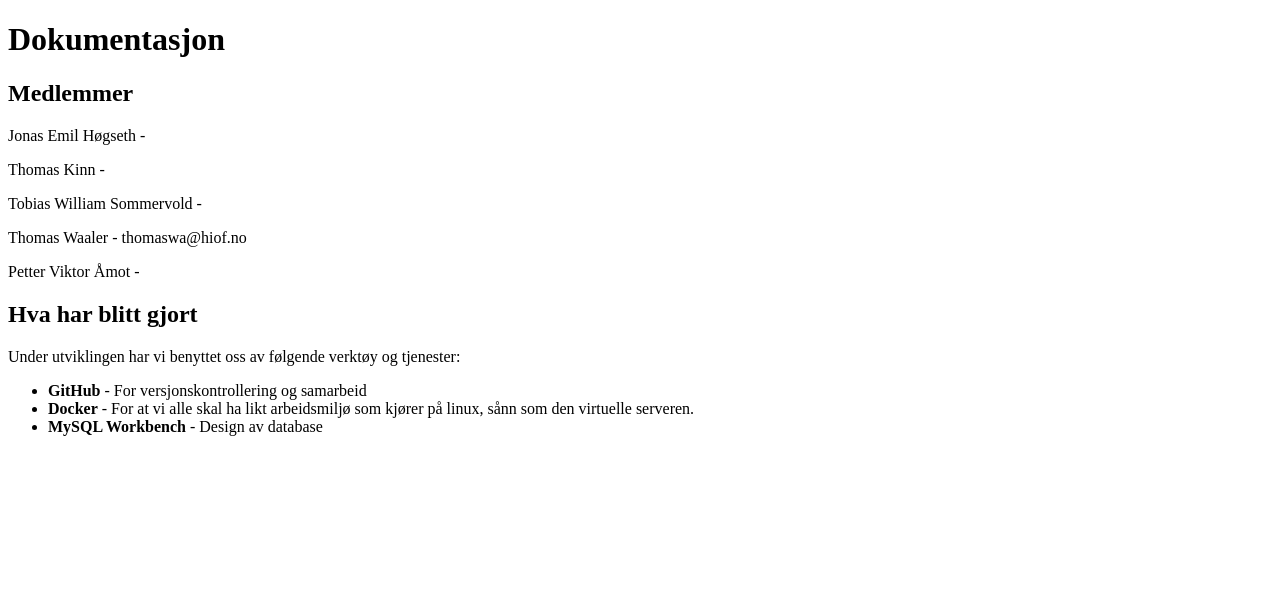
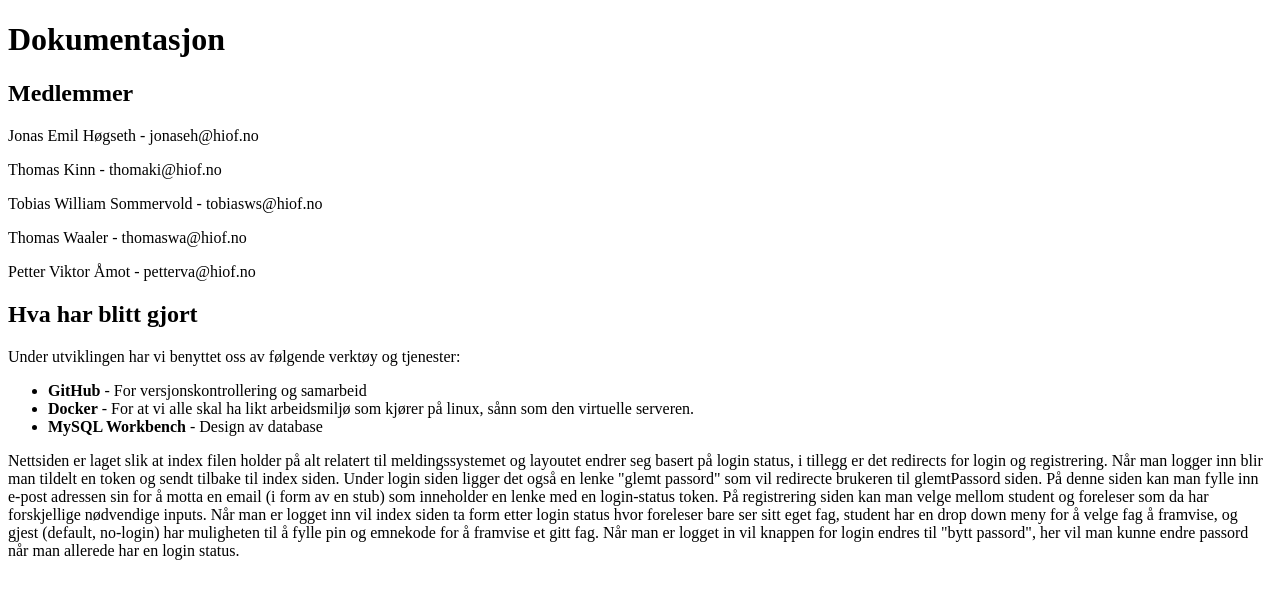
Before and after one commit to WaalerThomas/DataSecurity_Project_Group3, a PHP site: page / in a window 1280 px wide. Shown: the top 599 px of the page. Run offline with PHP 8.4, Linux system fonts and the light colour scheme.

Commit message:
Dokumentasjon ferdig
Done

```diff
--- a/app/dokumentasjon/index.php
+++ b/app/dokumentasjon/index.php
@@ -9,11 +9,11 @@
 
 <h1>Dokumentasjon</h1>
 <h2>Medlemmer</h2>
-<p>Jonas Emil Høgseth - </p>
-<p>Thomas Kinn - </p>
-<p>Tobias William Sommervold - </p>
+<p>Jonas Emil Høgseth - jonaseh@hiof.no</p>
+<p>Thomas Kinn - thomaki@hiof.no</p>
+<p>Tobias William Sommervold - tobiasws@hiof.no</p>
 <p>Thomas Waaler - thomaswa@hiof.no</p>
-<p>Petter Viktor Åmot - </p>
+<p>Petter Viktor Åmot - petterva@hiof.no</p>
 
 <h2>Hva har blitt gjort</h2>
 <p>
@@ -26,7 +26,13 @@
 </p>
 <p>
     <!-- Skriv om hva som er laget og hva vi har gjort, men ikke beskriv sikkerhetsløsningen, kjente hull osv -->
-
+    Nettsiden er laget slik at index filen holder på alt relatert til meldingssystemet og layoutet endrer seg basert på login status, i tillegg er det redirects for login og registrering.
+    Når man logger inn blir man tildelt en token og sendt tilbake til index siden.
+    Under login siden ligger det også en lenke "glemt passord" som vil redirecte brukeren til glemtPassord siden. På denne siden kan man fylle inn e-post adressen sin for å motta en email (i form av en stub)
+    som inneholder en lenke med en login-status token. På registrering siden kan man velge mellom student og foreleser som da har forskjellige nødvendige inputs.
+    Når man er logget inn vil index siden ta form etter login status hvor foreleser bare ser sitt eget fag, student har en drop down meny for
+    å velge fag å framvise, og gjest (default, no-login) har muligheten til å fylle pin og emnekode for å framvise et gitt fag. Når man er logget in vil knappen for login endres til
+    "bytt passord", her vil man kunne endre passord når man allerede har en login status.
 </p>
 
 </body>
```
